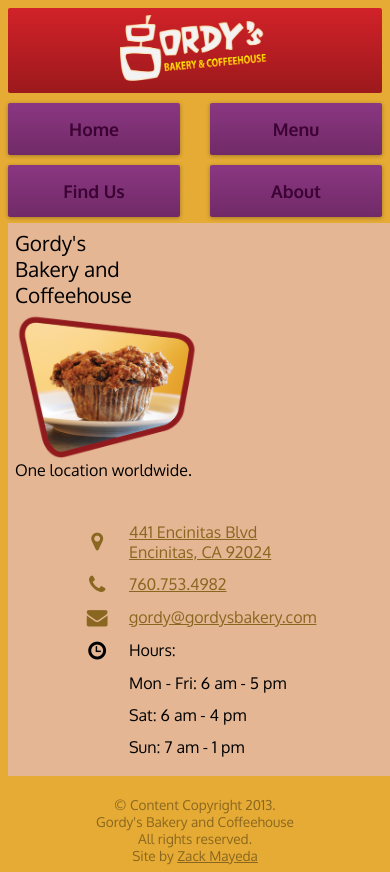
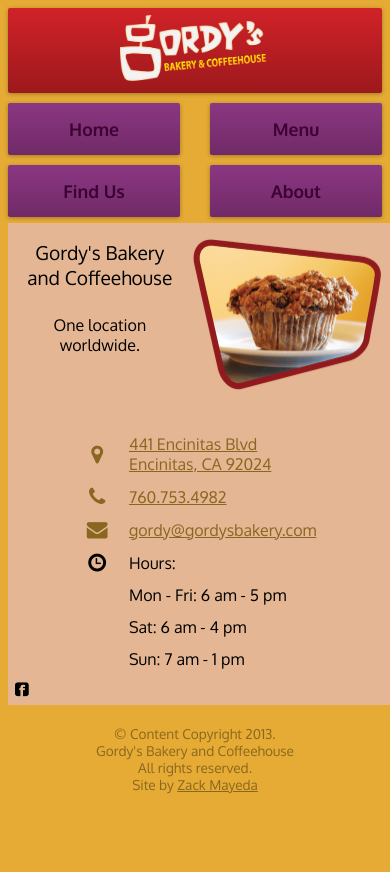
Before and after one commit to zackm/GordysBakery, a plain HTML site: page index.html in a window 390 px wide. After the commit the page ends 844 px from the top, so only its background shows below. Drawn offline with nearby package versions, Linux system fonts and the light colour scheme; files that its build step writes are made by us from their sources.

Commit message:
fixup homepage headline stuff

```diff
--- a/css/mobile.css
+++ b/css/mobile.css
@@ -33,6 +33,7 @@
     padding: 7px 0px 7px 0px;
     background-color: #d12229; /* fallback color if gradients are not supported */
     border-radius: 2px;
+    box-shadow: rgba(0, 0, 0, 0.296875) 0px 1px 4px 0px;
 }
 .home-logo img {
     width: 40%;
@@ -70,6 +71,8 @@
 }
 
 /* Page Content */
+
+/* Home Page */
 .mobile-content {
     background-color: #e4b694;
     width: 100%;
@@ -77,12 +80,14 @@
     padding: 7px;
 }
 .headline {
-    width: 36%;
+    width: 40%;
     float: left;
-    font-size: 1.3em;
+    text-align: center;
+    font-size: 1.2em;
+    padding: 10px 0px 0px 10px;
 }
 .plonk {
-    width: 50%;
+    width: 200px;
 }
 table.info {
     margin-right: auto;
--- a/index.html
+++ b/index.html
@@ -297,10 +297,15 @@
             <br />
 
             <div class="mobile-content">
-                <span class="headline">Gordy's Bakery and Coffeehouse</span>
+                <span class="headline">
+                    Gordy's Bakery and Coffeehouse
+                    <br />
+                    <br />
+                    <small>One location worldwide.</small>
+                </span>
                 <span class="right"><img class="plonk" src="Images/Index/PNG/plonk.png" /></span>
+
                 <div class="clear"></div>
-                <div class="">One location worldwide.</div>
 
                 <br />
                 <br />
@@ -348,6 +353,10 @@
                         <td>Sun: 7 am - 1 pm</td>
                     </tr>
                 </table>
+
+                <i class="icon-facebook-sign"></i>
+                <i class="icon-foursquare"></i>
+
             </div>
 
             <br />
```
